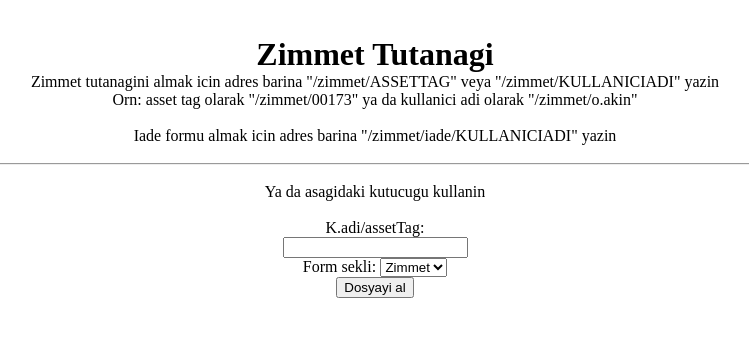
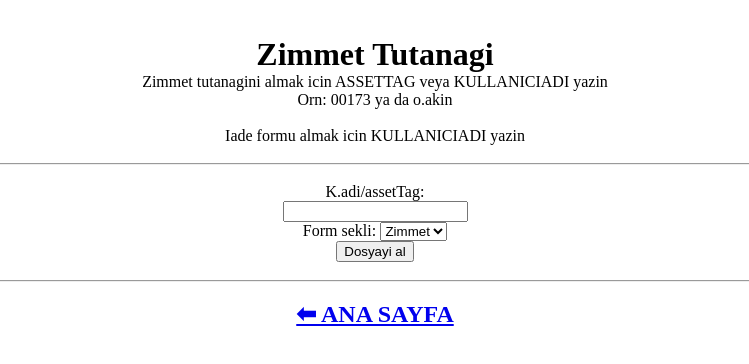
Before and after one commit to otuva/snipeit-signature-module, a plain HTML site: page views/usage.html in a window 1280 px wide. Shown: the whole page, without its empty margins (265-1014 px from the left). Drawn offline with Linux system fonts and the light colour scheme.

Commit message:
update main page

```diff
--- a/views/usage.html
+++ b/views/usage.html
@@ -19,20 +19,16 @@
     <br>
 
     <h1>Zimmet Tutanagi</h1>
-    <p>Zimmet tutanagini almak icin adres barina "/zimmet/ASSETTAG" veya "/zimmet/KULLANICIADI" yazin</p>
-    <p>Orn: asset tag olarak "/zimmet/00173" ya da kullanici adi olarak "/zimmet/o.akin"</p>
+    <p>Zimmet tutanagini almak icin ASSETTAG veya KULLANICIADI yazin</p>
+    <p>Orn: 00173 ya da o.akin</p>
 
     <br>
 
-    <p>Iade formu almak icin adres barina "/zimmet/iade/KULLANICIADI" yazin</p>
+    <p>Iade formu almak icin KULLANICIADI yazin</p>
 
     <br>
 
     <hr>
-
-    <br>
-
-    <p>Ya da asagidaki kutucugu kullanin</p>
 
     <br>
 
@@ -48,12 +44,23 @@
         <input type="submit" value="Dosyayi al">
     </form>
 
+    <br>
+
+    <hr>
+
+    <br>
+
+    <h2><a id="mainPageBtn" href="">⬅ ANA SAYFA</a></h2>
+
     <script>
         const SERVE_FROM_PATH = "<%= SERVE_FROM_PATH %>";
+        const SNIPEIT_HOST = "<%= SNIPEIT_HOST %>";
         if (SERVE_FROM_PATH) {
             const frm = document.getElementById('assetForm');
-            frm.action = `${SERVE_FROM_PATH}/submit`
+            frm.action = `${SERVE_FROM_PATH}/submit`;
         }
+        const btn = document.getElementById('mainPageBtn');
+        btn.href = `http://${SNIPEIT_HOST}`;
     </script>
 </body>
 
```
